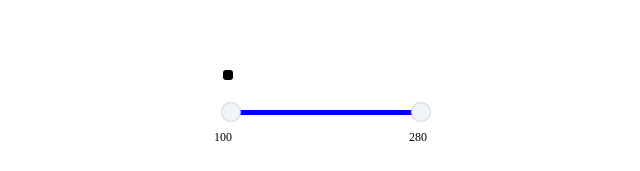
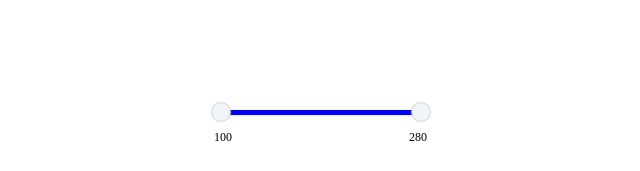
Before and after one commit to oykudemir/component_trials, a React (Vite) app in the folder component_trials/: page / in a window 1280 px wide. Shown: the part 298-469 px from the top of the page, without its empty margins (317-957 px from the left). Built offline with nearby package versions, Linux system fonts and the light colour scheme.

Commit message:
tooltip koydum!

```diff
--- a/component_trials/src/components/Slider.tsx
+++ b/component_trials/src/components/Slider.tsx
@@ -7,6 +7,7 @@ interface SliderProps {
   min: number;
   max: number;
 }
+
 /*
   customize handles (wrap inputs inside custom component)
   think of min-max-step optimalizations
@@ -15,8 +16,14 @@ interface SliderProps {
 */
 
 interface ThumbProps {
-  onMouseDown?: React.MouseEventHandler;
-  val?: 'min' | 'max';
+  onMouseDown: (e: React.MouseEvent<HTMLDivElement, MouseEvent>) => void;
+  onMouseUp: (e: React.MouseEvent<HTMLDivElement, MouseEvent>) => void;
+  displayValue: number;
+  showTooltip: boolean;
+  refs: {
+    handleRef: React.RefObject<HTMLDivElement>;
+    tooltipRef: React.RefObject<HTMLDivElement>;
+  };
 }
 
 const Handle = styled.div`
@@ -36,37 +43,29 @@ const Handle = styled.div`
 
 const Tooltip = styled.div`
   position: absolute;
-  bottom: 25px; /* Adjust based on your design */
-  transform: translateY(-50%);
+  bottom: 20px;
+  transform: translateX(-50%);
   background-color: black;
   color: white;
   padding: 5px;
   border-radius: 3px;
   font-size: 12px;
   white-space: nowrap;
+  visibility: hidden;
+  box-shadow: 5px 5px 5px rgba(0, 0, 0, 0.1);
 `;
 
-const Wrapper = styled.div`
-  display: flex;
-  flex-direction: column;
-`;
-
-const Thumb = forwardRef<HTMLDivElement, ThumbProps>(({ onMouseDown, val }, ref) => {
-  const tooltipRef = useRef<HTMLDivElement>(null);
-
-  /* useEffect(() => {
-    if (tooltipRef.current) {
-      tooltipRef.current.style.left = `${ref?.current?.style.left}%`;
-    }
-  }, []); */
+const Thumb: React.FC<ThumbProps> =(({refs, onMouseDown, onMouseUp, displayValue, showTooltip }) => {
 
   return (
 
-/*     <Wrapper>
-      <Tooltip ref={ref}>aaa</Tooltip> */
-      <Handle ref={ref} onMouseDown={onMouseDown} />
-/*     </Wrapper>
- */  )
+  <div>
+    <Handle onMouseDown={onMouseDown} onMouseUp={onMouseUp} ref={refs.handleRef}/>
+    <Tooltip style={{ visibility: showTooltip ? 'visible' : 'hidden' }} ref={refs.tooltipRef}>
+      {displayValue}
+    </Tooltip>
+  </div>
+  )
 });
 
 
@@ -85,10 +84,12 @@ export const Slider = ({ rangeColor, type = 'single', min, max }: SliderProps) =
   const rangeRef = useRef<HTMLDivElement>(null);
   const leftThumbRef = useRef<HTMLDivElement>(null);
   const rightThumbRef = useRef<HTMLDivElement>(null);
-  const tooltipRef = useRef<HTMLDivElement>(null);
+  const leftTooltipRef = useRef<HTMLDivElement>(null);
+  const rightTooltipRef = useRef<HTMLDivElement>(null);
   const trackRef = useRef<HTMLDivElement>(null);
   const [showMin, setShowMin] = useState(false);
-
+  const [showLeftTooltip, setShowLeftTooltip] = useState(false);
+  const [showRightTooltip, setShowRightTooltip] = useState(false);
 
   const getPercent = useCallback((value: number) => ((value - min) / (max - min)) * 100, [min, max]);
 
@@ -101,21 +102,31 @@ export const Slider = ({ rangeColor, type = 'single', min, max }: SliderProps) =
     }
     if (leftThumbRef.current) {
       const thumbWidth = leftThumbRef.current.offsetWidth;
-      if (minVal > max - thumbWidth / 2) {
+/*       if (minVal > max - thumbWidth / 2) {
         leftThumbRef.current.style.left = `${getPercent(minVal - thumbWidth / 2)}%`;
       }
-      else {
-        leftThumbRef.current.style.left = `${minPercent}%`;
+      else { */
+        leftThumbRef.current.style.left = `${getPercent(minVal - thumbWidth / 2)}%`;
+/*       }
+ */
+    if(leftTooltipRef.current)
+      {
+        leftTooltipRef.current.style.left = `${getPercent(minVal)}%`;
       }
     }
     if (rightThumbRef.current) {
       const thumbWidth = rightThumbRef.current.offsetWidth;
-      if (maxVal > max - thumbWidth / 2) {
+      /* if (maxVal > max - thumbWidth / 2) {
         rightThumbRef.current.style.left = `${getPercent(maxVal - thumbWidth / 2)}%`;
       }
-      else {
-        rightThumbRef.current.style.left = `${maxPercent}%`;
-      }
+      else { */
+        rightThumbRef.current.style.left = `${getPercent(maxVal - thumbWidth / 2)}%`;
+/*       }
+ */
+    if(rightTooltipRef.current)
+    {
+      rightTooltipRef.current.style.left = `${getPercent(maxVal)}%`;
+    }
     }
   };
 
@@ -125,35 +136,46 @@ export const Slider = ({ rangeColor, type = 'single', min, max }: SliderProps) =
     console.log("max" + maxVal);
   }, [minVal, maxVal]);
 
-  useEffect(() => {
-    if (leftThumbRef.current && tooltipRef.current) {
-      tooltipRef.current.style.left = `${leftThumbRef.current.style.left}%`;
+  const handleMouseDownTrack = (e: React.MouseEvent) => {
+    if(showLeftTooltip || showRightTooltip)
+    {
+      setShowLeftTooltip(false);
+      setShowRightTooltip(false);
     }
-  }, []);
-
-
+    setIsDraggingLeftThumb(false);
+    setIsDraggingRightThumb(false);
+  };
 
   const handleMouseDown = (e: React.MouseEvent) => {
-    setIsDragging(true);
+    setIsDragging(!isDragging);
     setStartX(e.clientX);
-    console.log("you clicked range")
+    console.log("you clicked range");
+    setShowLeftTooltip(!showLeftTooltip);
+    setShowRightTooltip(!showRightTooltip);
   };
 
   const handleMouseDownLeftThumb = (e: React.MouseEvent) => {
-    setIsDraggingLeftThumb(true);
+    setIsDraggingLeftThumb(!isDraggingLeftThumb);
     setStartXLeft(e.clientX);
     console.log("you clicked left thumb")
+    setShowLeftTooltip(!showLeftTooltip);
+    setShowRightTooltip(false);
+
   };
 
   const handleMouseDownRightThumb = (e: React.MouseEvent) => {
-    setIsDraggingRightThumb(true);
+    setIsDraggingRightThumb(!isDraggingRightThumb);
     setStartXRight(e.clientX);
     console.log("you clicked right thumb")
+    setShowLeftTooltip(false);
+    setShowRightTooltip(!showRightTooltip);
   };
 
   const handleMouseMove = (e: MouseEvent) => {
     if (isDragging && rangeRef.current && trackRef.current) {
       console.log("you moved range")
+      setShowLeftTooltip(true);
+      setShowRightTooltip(true);
 
       const dx = e.clientX - startX;
       const trackWidth = trackRef.current.clientWidth;
@@ -191,6 +213,8 @@ export const Slider = ({ rangeColor, type = 'single', min, max }: SliderProps) =
       console.log(e.clientX);
       console.log("new min:" + newMin);
       setStartXLeft(e.clientX);
+      setShowLeftTooltip(true);
+
     }
   };
 
@@ -218,20 +242,26 @@ export const Slider = ({ rangeColor, type = 'single', min, max }: SliderProps) =
 
       console.log(e.clientX);
       console.log("new max:" + newMax);
+      setShowRightTooltip(true);
+
     }
   };
 
   const handleMouseUp = () => {
     setIsDragging(false);
+    setShowLeftTooltip(false);
+    setShowRightTooltip(false);
   };
 
   const handleMouseUpLeftThumb = () => {
     setIsDraggingLeftThumb(false);
+    setShowLeftTooltip(false);
   };
 
 
   const handleMouseUpRightThumb = () => {
     setIsDraggingRightThumb(false);
+    setShowRightTooltip(false);
   };
 
   useEffect(() => {
@@ -285,8 +315,7 @@ export const Slider = ({ rangeColor, type = 'single', min, max }: SliderProps) =
             }
             className="thumb thumb--left"
           /> */}
-          <Tooltip ref={tooltipRef}></Tooltip>
-              <Thumb ref={leftThumbRef} onMouseDown={handleMouseDownLeftThumb} />
+              <Thumb refs={{handleRef: leftThumbRef, tooltipRef: leftTooltipRef}} onMouseDown={handleMouseDownLeftThumb} onMouseUp={handleMouseUpLeftThumb} displayValue={minVal} showTooltip={showLeftTooltip}  />
               {/* <input
             type="range"
             min={min}
@@ -307,8 +336,8 @@ export const Slider = ({ rangeColor, type = 'single', min, max }: SliderProps) =
             }
            className="thumb thumb--right"
           />  */}
-              <Thumb ref={rightThumbRef} onMouseDown={handleMouseDownRightThumb} />
-              <div className="slider__track">
+              <Thumb  refs={{handleRef: rightThumbRef, tooltipRef: rightTooltipRef}} onMouseDown={handleMouseDownRightThumb} onMouseUp={handleMouseUpRightThumb} displayValue={maxVal} showTooltip={showRightTooltip} />
+              <div className="slider__track" onMouseDown={handleMouseDownTrack}>
                 <div
                   ref={rangeRef}
                   className="slider__range"
```
